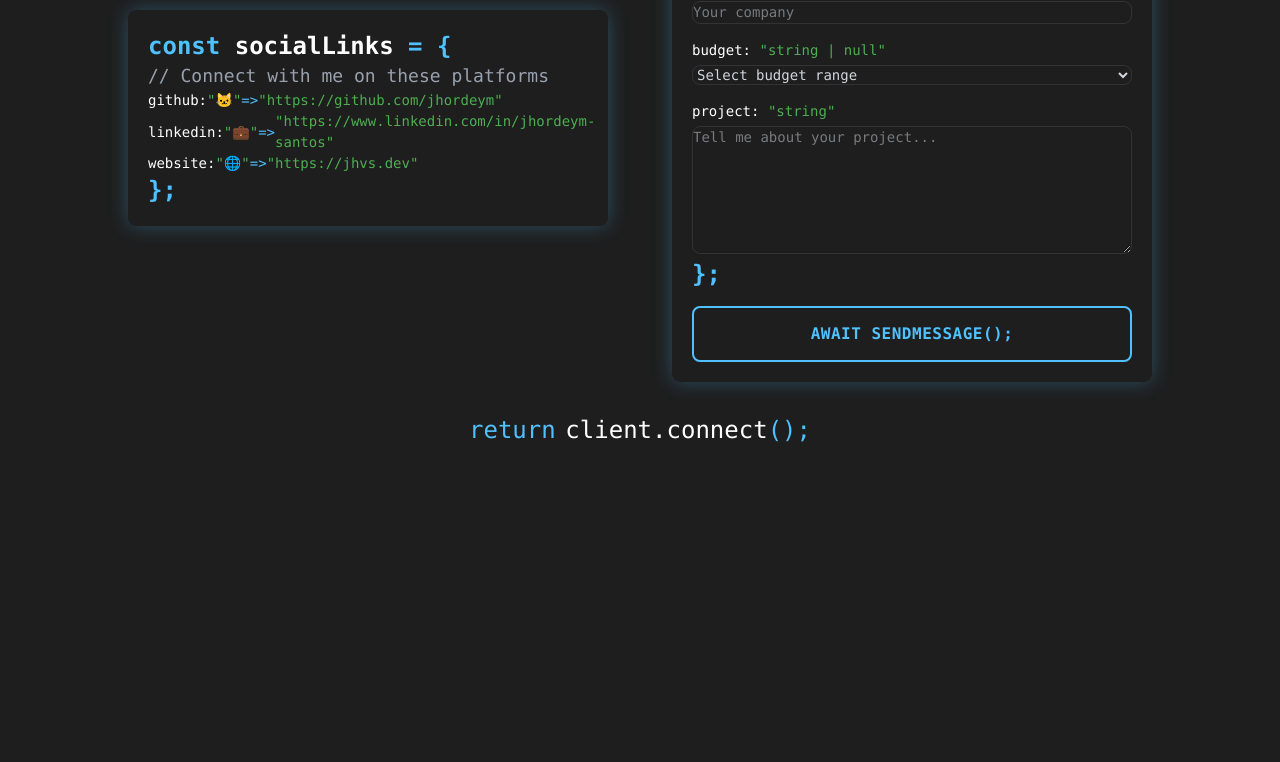
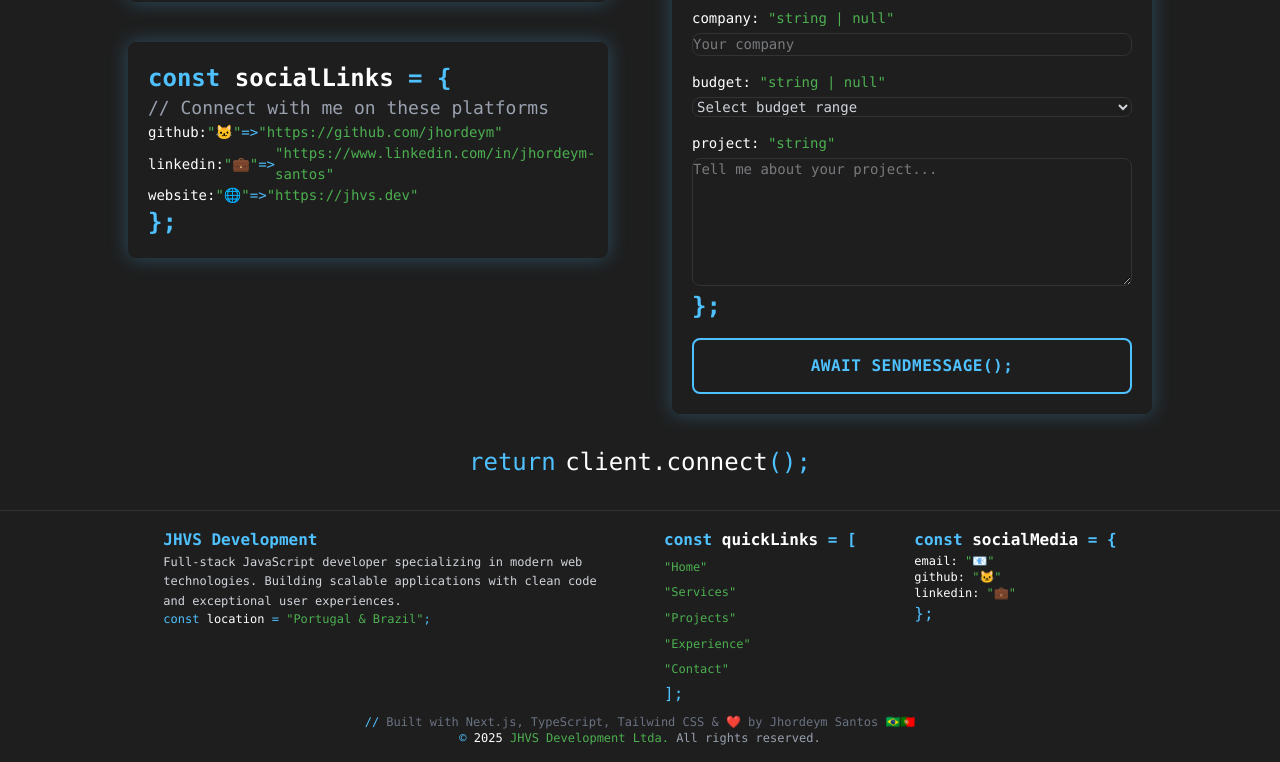
Before and after one commit to jhvs-development/jhvs-porfolio-website, a Next.js app: page / in a window 1280 px wide. Shown: the part 6214-6976 px from the top of the page. Before the commit the page ends 6660 px from the top, so only its background shows below. Built offline with nearby package versions, Linux system fonts and the light colour scheme.

Commit message:
feat: add footer

```diff
--- a/src/app/page.tsx
+++ b/src/app/page.tsx
@@ -1,3 +1,4 @@
+import { Footer } from '@/components/Footer'
 import { Navigation } from '@/components/Navigation'
 import { Sections } from '@/components/Sections'
 import {
@@ -26,6 +27,7 @@ export default async function Home() {
         services={services}
         techStack={techStack}
       />
+      <Footer />
     </div>
   )
 }
--- /dev/null
+++ b/src/components/Footer.tsx
@@ -0,0 +1,150 @@
+export const Footer = () => {
+  const currentYear = new Date().getFullYear()
+
+  return (
+    <footer
+      className="bg-background border-t border-border-color"
+      style={{ padding: '16px 16px' }}
+    >
+      <div className="flex flex-col items-center gap-2">
+        {/* Main Footer Content */}
+        <div className="max-w-7xl grid grid-cols-1 md:grid-cols-2 lg:grid-cols-4 gap-12 mb-12">
+          {/* Brand & Description */}
+          <div className="lg:col-span-2">
+            <div>
+              <h3 className="text-md font-bold text-primary-blue font-mono mb-4">
+                JHVS Development
+              </h3>
+              <p className="text-xs text-gray-300 leading-relaxed max-w-md">
+                Full-stack JavaScript developer specializing in modern web
+                technologies. Building scalable applications with clean code and
+                exceptional user experiences.
+              </p>
+            </div>
+            <div className="text-xs text-gray-400 font-mono">
+              <span className="text-primary-blue">const</span>{' '}
+              <span className="text-white">location</span>{' '}
+              <span className="text-primary-blue">=</span>{' '}
+              <span className="text-accent-green">
+                &quot;Portugal & Brazil&quot;
+              </span>
+              <span className="text-primary-blue">;</span>
+            </div>
+          </div>
+
+          {/* Quick Links */}
+          <div>
+            <h4 className="text-md font-semibold text-white font-mono">
+              <span className="text-primary-blue">const</span>{' '}
+              <span className="text-white">quickLinks</span>{' '}
+              <span className="text-primary-blue">=</span>{' '}
+              <span className="text-primary-blue">[</span>
+            </h4>
+            <nav>
+              <a
+                href="#hero"
+                className="block text-gray-300 hover:text-primary-blue transition-colors font-mono"
+              >
+                <span className="text-xs text-accent-green">
+                  &quot;Home&quot;
+                </span>
+              </a>
+              <a
+                href="#services"
+                className="block text-gray-300 hover:text-primary-blue transition-colors font-mono"
+              >
+                <span className="text-xs text-accent-green">
+                  &quot;Services&quot;
+                </span>
+              </a>
+              <a
+                href="#projects"
+                className="block text-gray-300 hover:text-primary-blue transition-colors font-mono"
+              >
+                <span className="text-xs text-accent-green">
+                  &quot;Projects&quot;
+                </span>
+              </a>
+              <a
+                href="#experience"
+                className="block text-gray-300 hover:text-primary-blue transition-colors font-mono"
+              >
+                <span className="text-xs text-accent-green">
+                  &quot;Experience&quot;
+                </span>
+              </a>
+              <a
+                href="#contact"
+                className="block text-gray-300 hover:text-primary-blue transition-colors font-mono"
+              >
+                <span className="text-xs text-accent-green">
+                  &quot;Contact&quot;
+                </span>
+              </a>
+            </nav>
+            <div className="text-md text-primary-blue font-mono">];</div>
+          </div>
+
+          {/* Connect */}
+          <div className="">
+            <h4 className="text-md font-semibold text-white font-mono">
+              <span className="text-primary-blue">const</span>{' '}
+              <span className="text-white">socialMedia</span>{' '}
+              <span className="text-primary-blue">=</span>{' '}
+              <span className="text-primary-blue">&#123;</span>
+            </h4>
+            <div className="">
+              <a
+                href="mailto:contact@jhvsdevelopment.com"
+                className="block text-xs text-gray-300 hover:text-primary-blue transition-colors font-mono group"
+              >
+                <span className="text-white">email:</span>{' '}
+                <span className="text-accent-green group-hover:text-white">
+                  &quot;📧&quot;
+                </span>
+              </a>
+              <a
+                href="https://github.com/jhordeym"
+                target="_blank"
+                rel="noopener noreferrer"
+                className="block text-xs text-gray-300 hover:text-primary-blue transition-colors font-mono group"
+              >
+                <span className="text-white">github:</span>{' '}
+                <span className="text-accent-green group-hover:text-white">
+                  &quot;🐱&quot;
+                </span>
+              </a>
+              <a
+                href="https://linkedin.com/in/jhordeym"
+                target="_blank"
+                rel="noopener noreferrer"
+                className="block text-xs text-gray-300 hover:text-primary-blue transition-colors font-mono group"
+              >
+                <span className="text-white">linkedin:</span>{' '}
+                <span className="text-accent-green group-hover:text-white">
+                  &quot;💼&quot;
+                </span>
+              </a>
+            </div>
+            <div className="text-primary-blue font-mono">&#125;;</div>
+          </div>
+        </div>
+
+        {/* Bottom Footer - Centered */}
+        <div className="text-center">
+          <div className="text-xs text-gray-500 font-mono">
+            <span className="text-primary-blue">// </span>
+            Built with Next.js, TypeScript, Tailwind CSS & ❤️ by Jhordeym Santos
+            🇧🇷🇵🇹
+          </div>
+          <div className="text-xs text-gray-500 font-mono">
+            <span className="text-primary-blue">©</span>{' '}
+            <span className="text-white">{currentYear}</span>{' '}
+            <span className="text-accent-green">JHVS Development Ltda.</span>{' '}
+            <span className="text-gray-400">All rights reserved.</span>
+          </div>
+        </div>
+      </div>
+    </footer>
+  )
+}
--- a/src/components/sections/ContactSection.tsx
+++ b/src/components/sections/ContactSection.tsx
@@ -14,7 +14,11 @@ export const ContactSection = ({ data }: ContactSectionProps) => {
   const [isCollapsed, setIsCollapsed] = useState(false)
 
   return (
-    <section id="contact" className="flex items-center justify-center relative">
+    <section
+      id="contact"
+      className="flex items-center justify-center relative"
+      style={{ padding: '2rem 0' }}
+    >
       <div className="flex flex-col items-center max-w-7xl gap-8">
         <div className="flex flex-col items-center text-center gap-1 w-full">
           <h2
@@ -55,7 +59,7 @@ export const ContactSection = ({ data }: ContactSectionProps) => {
         )}
 
         {/* Return statement */}
-        <div className="flex justify-center items-center space-x-4 mt-16">
+        <div className="flex justify-center items-center">
           <p>
             <span className="text-primary-blue text-xl md:text-2xl font-mono">
               return
```
